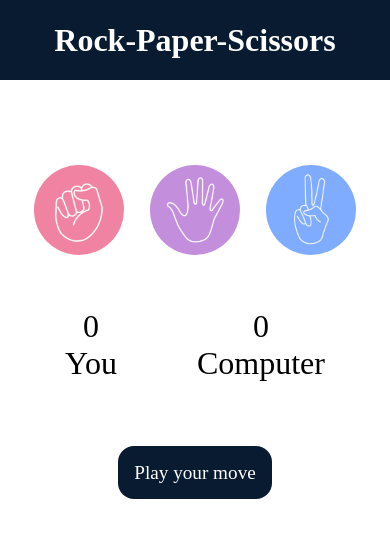
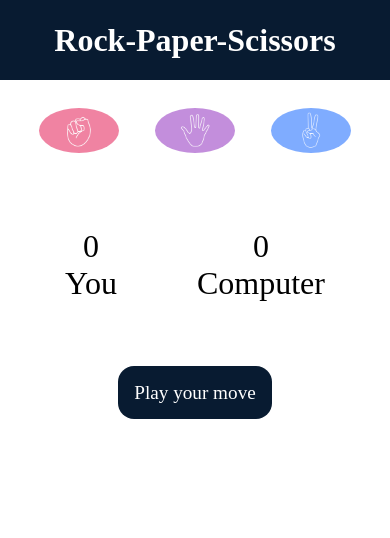
Before and after one commit to kshaDev/rock-paper-scissor, a plain HTML site: page index.html in a window 390 px wide. Drawn offline with Linux system fonts and the light colour scheme.

Commit message:
responsive UI fix

```diff
--- a/style.css
+++ b/style.css
@@ -36,8 +36,10 @@ img{
     display: flex;
     justify-content: center;
     align-items: center;
-    gap: 3rem;
-    margin-top: 5rem;
+    gap: 2rem;                       /* gap: 3rem;   */
+    /* margin-top: 5rem; */
+    flex-wrap: nowrap; /* ensure horizontal */
+    overflow-x: auto;  /* allow horizontal scroll on tiny screens */
 }
 
 .score-board{
@@ -77,8 +79,10 @@ img{
     }
 
     img {
-        height: 90px;
-        width: 90px;
+        /* height: 90px;
+        width: 90px; */
+        width: 80px;
+        height: auto;
     }
 
     #msg {
```
